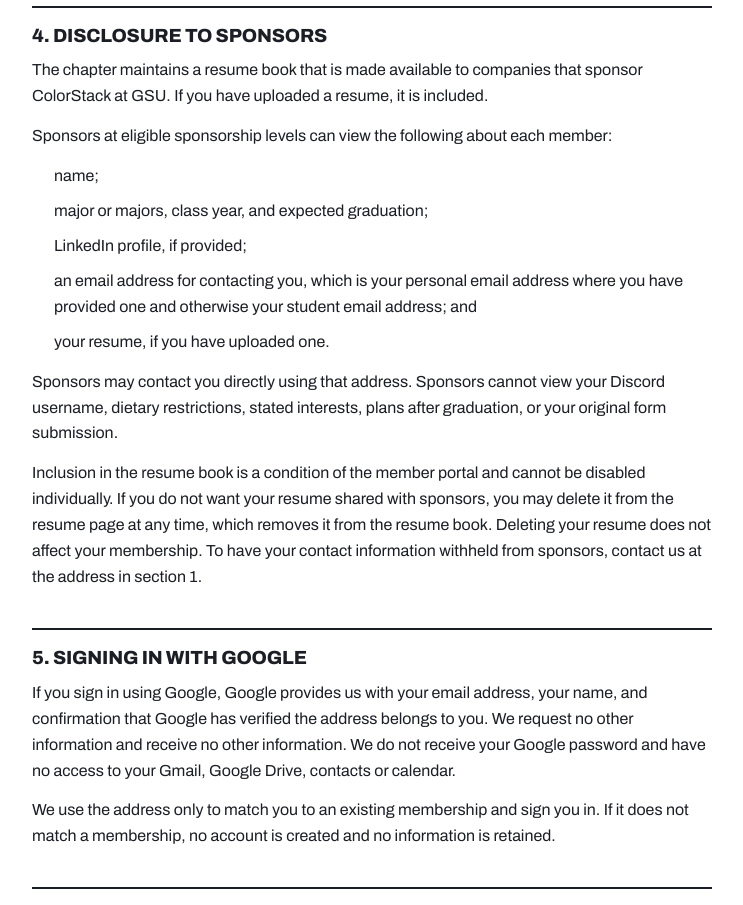
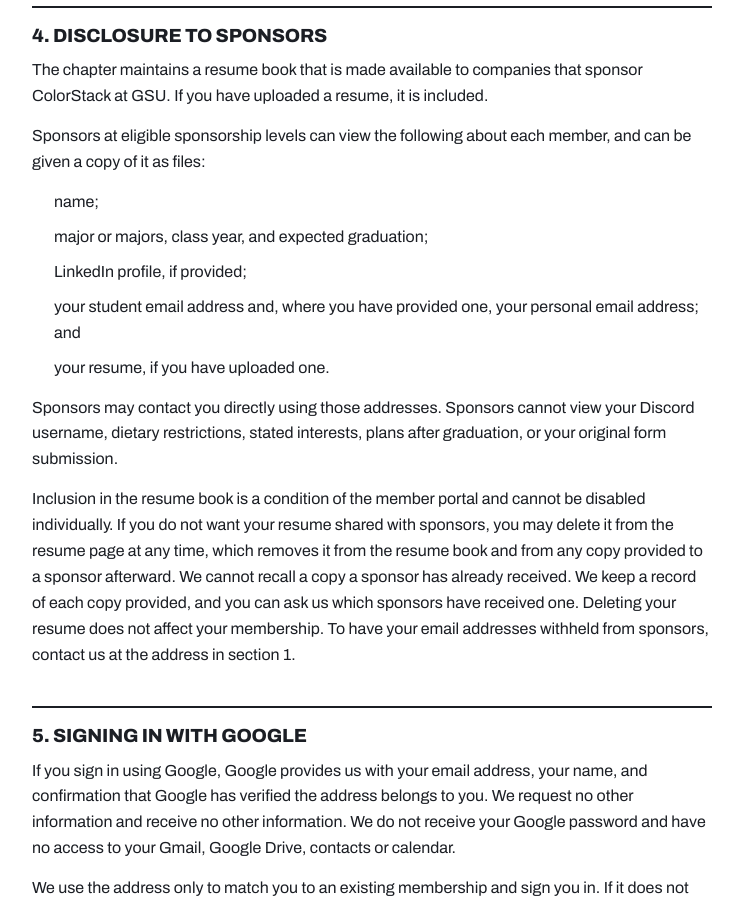
Before and after one commit to ColorstackatGSU/cs-gsu_member_portal, a React (Vite) app: page /privacy in a window 1280 px wide. Shown: the part 1320-2225 px from the top of the page, without its empty margins (268-1011 px from the left). Built offline with nearby package versions, Linux system fonts and the light colour scheme; no server answers.

Commit message:
Say that sponsors can be given the resume book as files
The policy listed one contact address and described a book sponsors view.
A sponsor can now be handed a copy with both addresses, and a copy already
given cannot be recalled, so both pages say so. Dated October 9.

```diff
--- a/src/components/LegalPage.tsx
+++ b/src/components/LegalPage.tsx
@@ -15,7 +15,7 @@ import { Link } from 'react-router-dom';
  */
 
 /** One date for both pages, so they cannot drift and disagree about when they changed. */
-export const LEGAL_UPDATED = 'October 5, 2026';
+export const LEGAL_UPDATED = 'October 9, 2026';
 
 export default function LegalPage({
   title,
--- a/src/pages/Privacy.tsx
+++ b/src/pages/Privacy.tsx
@@ -77,28 +77,34 @@ export default function Privacy() {
         The chapter maintains a resume book that is made available to companies that sponsor
         ColorStack at GSU. If you have uploaded a resume, it is included.
       </p>
-      <p>Sponsors at eligible sponsorship levels can view the following about each member:</p>
+      <p>
+        Sponsors at eligible sponsorship levels can view the following about each member, and
+        can be given a copy of it as files:
+      </p>
       <ul>
         <li>name;</li>
         <li>major or majors, class year, and expected graduation;</li>
         <li>LinkedIn profile, if provided;</li>
         <li>
-          an email address for contacting you, which is your personal email address where
-          you have provided one and otherwise your student email address; and
+          your student email address and, where you have provided one, your personal email
+          address; and
         </li>
         <li>your resume, if you have uploaded one.</li>
       </ul>
       <p>
-        Sponsors may contact you directly using that address. Sponsors cannot view your
+        Sponsors may contact you directly using those addresses. Sponsors cannot view your
         Discord username, dietary restrictions, stated interests, plans after graduation, or
         your original form submission.
       </p>
       <p>
         Inclusion in the resume book is a condition of the member portal and cannot be
         disabled individually. If you do not want your resume shared with sponsors, you may
-        delete it from the resume page at any time, which removes it from the resume book.
-        Deleting your resume does not affect your membership. To have your contact
-        information withheld from sponsors, contact us at the address in section 1.
+        delete it from the resume page at any time, which removes it from the resume book
+        and from any copy provided to a sponsor afterward. We cannot recall a copy a sponsor
+        has already received. We keep a record of each copy provided, and you can ask us
+        which sponsors have received one. Deleting your resume does not affect your
+        membership. To have your email addresses withheld from sponsors, contact us at the
+        address in section 1.
       </p>
 
       <h2>5. Signing in with Google</h2>
--- a/src/pages/Terms.tsx
+++ b/src/pages/Terms.tsx
@@ -75,8 +75,10 @@ export default function Terms() {
       <p>
         Uploading a resume includes it in the resume book made available to sponsoring
         companies, together with the information listed in our{' '}
-        <Link to="/privacy">privacy policy</Link>. Deleting your resume removes it from the
-        resume book.
+        <Link to="/privacy">privacy policy</Link>. Sponsors may view the resume book in
+        their portal or be given a copy of it as files. Deleting your resume removes it from
+        the resume book and from any copy provided afterward, but not from a copy a sponsor
+        has already received.
       </p>
       <p>
         Sponsors may contact you directly. We do not control and are not responsible for
```
